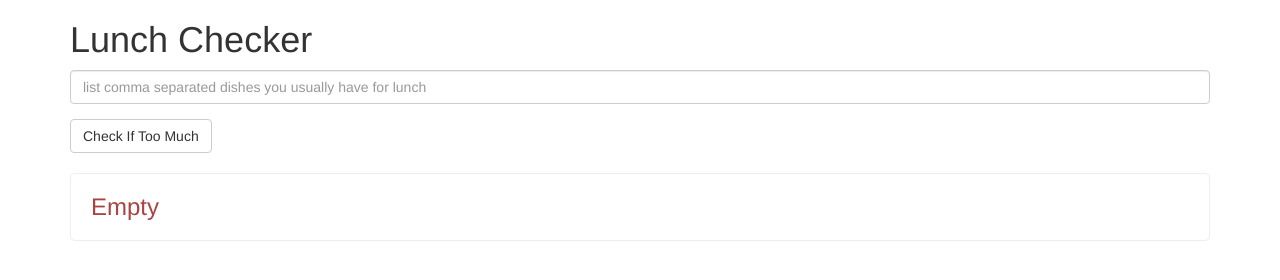
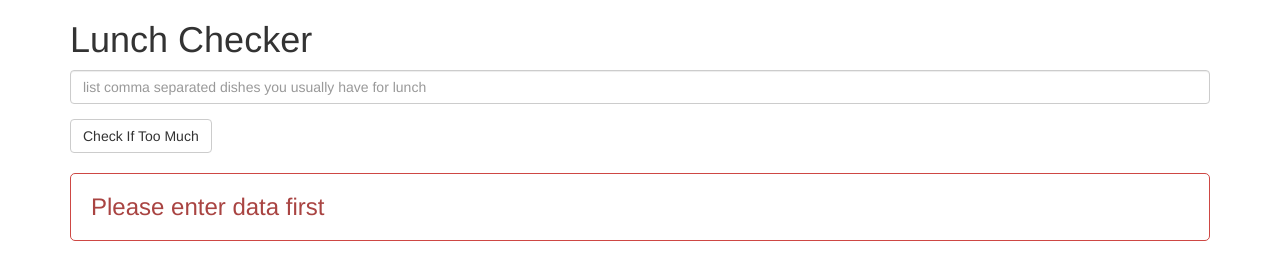
Before and after one commit to Auwalms/coursera-angular, a plain HTML site: page mod1-solution/index.html in a window 1280 px wide. Drawn offline with Linux system fonts and the light colour scheme.

Commit message:
made edit to the view to show red border around the message when the text box is empty

```diff
--- a/mod1-solution/index.html
+++ b/mod1-solution/index.html
@@ -26,8 +26,7 @@
          </div>
          <div class="form-group message">
            <!-- Your message can go here. -->
-           <h3 ng-if='foodList' class="callout call text-danger" >Please enter data first</h3>
-           <h3 ng-if='foodList.length == 0' class="callout text-danger" >Empty</h3>
+           <h3 ng-if='foodList.length == 0' class="callout callout-danger text-danger" >Please enter data first</h3>
            <h3 ng-if="splited.length <= 3" class="callout callout-success text-success">Enjoy!</h3>
            <h3 ng-if="splited.length > 3" class="callout callout-success text-success">Too much!</h3>
          </div>
```
